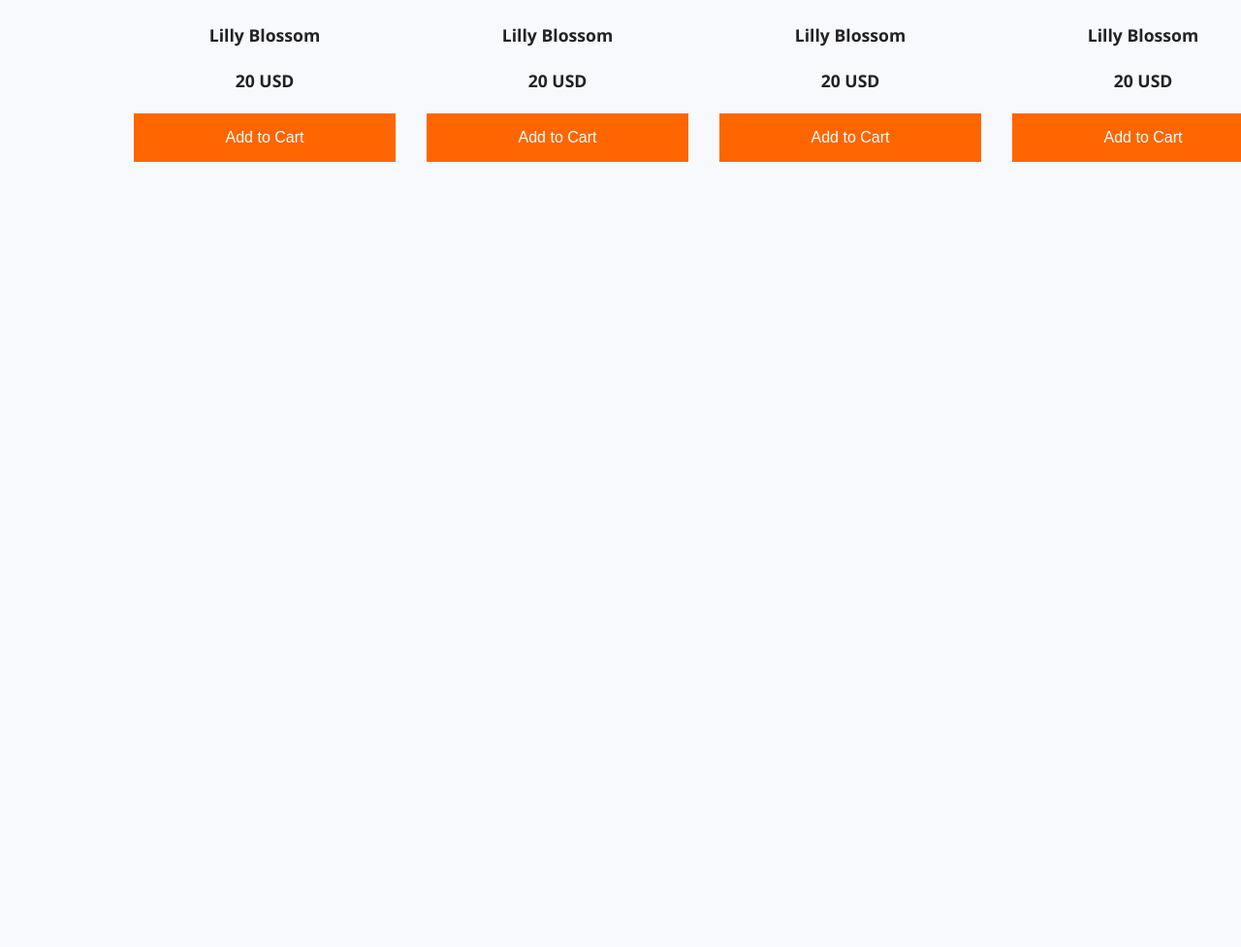
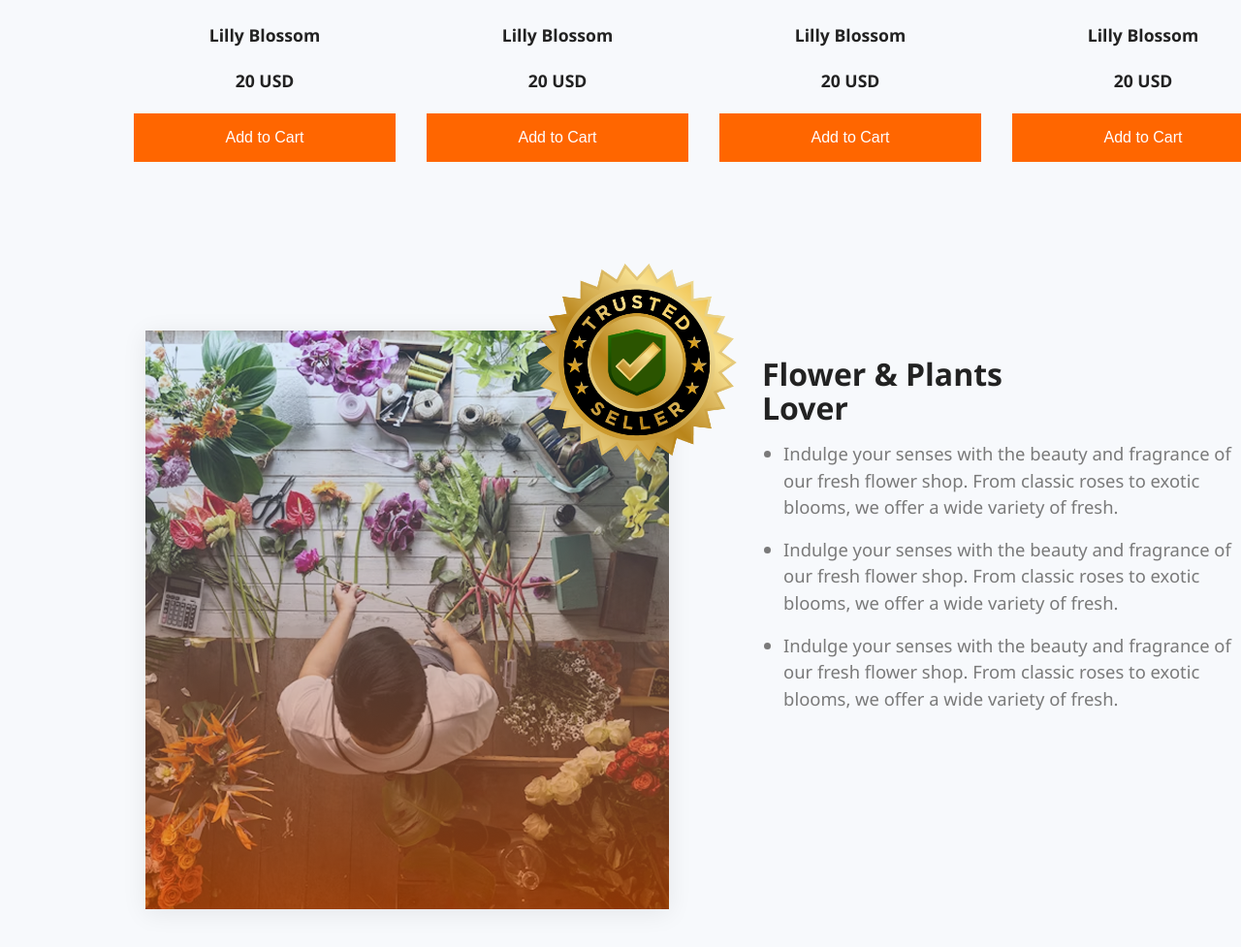
Before and after one commit to khnazmul007/PH-Assignment-02, a plain HTML site: page index.html in a window 1280 px wide. Shown: the part 1723-2700 px from the top of the page at 97% size. Before the commit the page ends 1946 px from the top, so only its background shows below. Drawn offline with Linux system fonts and the light colour scheme.

Commit message:
added the Flower lover and Badge section

```diff
--- a/index.html
+++ b/index.html
@@ -95,3 +95,19 @@
             </div>
         </div>
     </section>
+
+    <!-- Flower & Plants Lover Section -->
+    <section class="feature container">
+        <div class="feature-image">
+            <img src="assets/flower-store.png" alt="Flower Store" width="540" height="597">
+            <img src="assets/trusted-badge.png" alt="Trusted Badge" class="badge">
+        </div>
+        <div class="feature-content feature-box">
+            <h2 class="feature-title"><span>Flower & Plants</span><br><span>Lover</span></h2>
+            <ul class="feature-list">
+                <li>Indulge your senses with the beauty and fragrance of our fresh flower shop. From classic roses to exotic blooms, we offer a wide variety of fresh.</li>
+                <li>Indulge your senses with the beauty and fragrance of our fresh flower shop. From classic roses to exotic blooms, we offer a wide variety of fresh.</li>
+                <li>Indulge your senses with the beauty and fragrance of our fresh flower shop. From classic roses to exotic blooms, we offer a wide variety of fresh.</li>
+            </ul>
+        </div>
+    </section>
--- a/styles.css
+++ b/styles.css
@@ -177,3 +177,66 @@ body {
     font-weight: bold;
     margin: 0.2rem 0 0.7rem 0;
 }
+
+.feature {
+    display: flex;
+    align-items: flex-start;
+    gap: 6rem;
+    margin: 3rem 0;
+    margin-top: 150px;
+    margin-left: 150px;
+    position: relative;
+    flex-direction: row;
+    justify-content: flex-start;
+}
+.feature-image {
+    position: relative;
+    margin: 0;
+}
+.feature-image img:first-child {
+    width: 540px;
+    height: 597px;
+    border-radius: 0;
+    box-shadow: 0 4px 24px rgba(0,0,0,0.08);
+}
+.feature-image .badge {
+    position: absolute;
+    top: -110px;
+    right: -110px;
+    width: 286px;
+    height: 286px;
+}
+.feature-content.feature-box {
+    width: 540px;
+    background: none;
+    border: none;
+    border-radius: 0;
+    padding: 0;
+    box-sizing: border-box;
+    margin-left: 0;
+}
+.feature-content h2 {
+    font-size: 2rem;
+    margin-bottom: 1rem;
+}
+.feature-content p {
+    color: #555;
+    font-size: 1.1rem;
+}
+.feature-title {
+    color: #222;
+    font-size: 2.8rem;
+    font-weight: bold;
+    margin-bottom: 1.2rem;
+    line-height: 1.1;
+}
+.feature-list {
+    color: #7a7a7a;
+    font-size: 1.15rem;
+    margin: 0;
+    padding-left: 1.2em;
+}
+.feature-list li {
+    margin-bottom: 1rem;
+    line-height: 1.5;
+}
```
